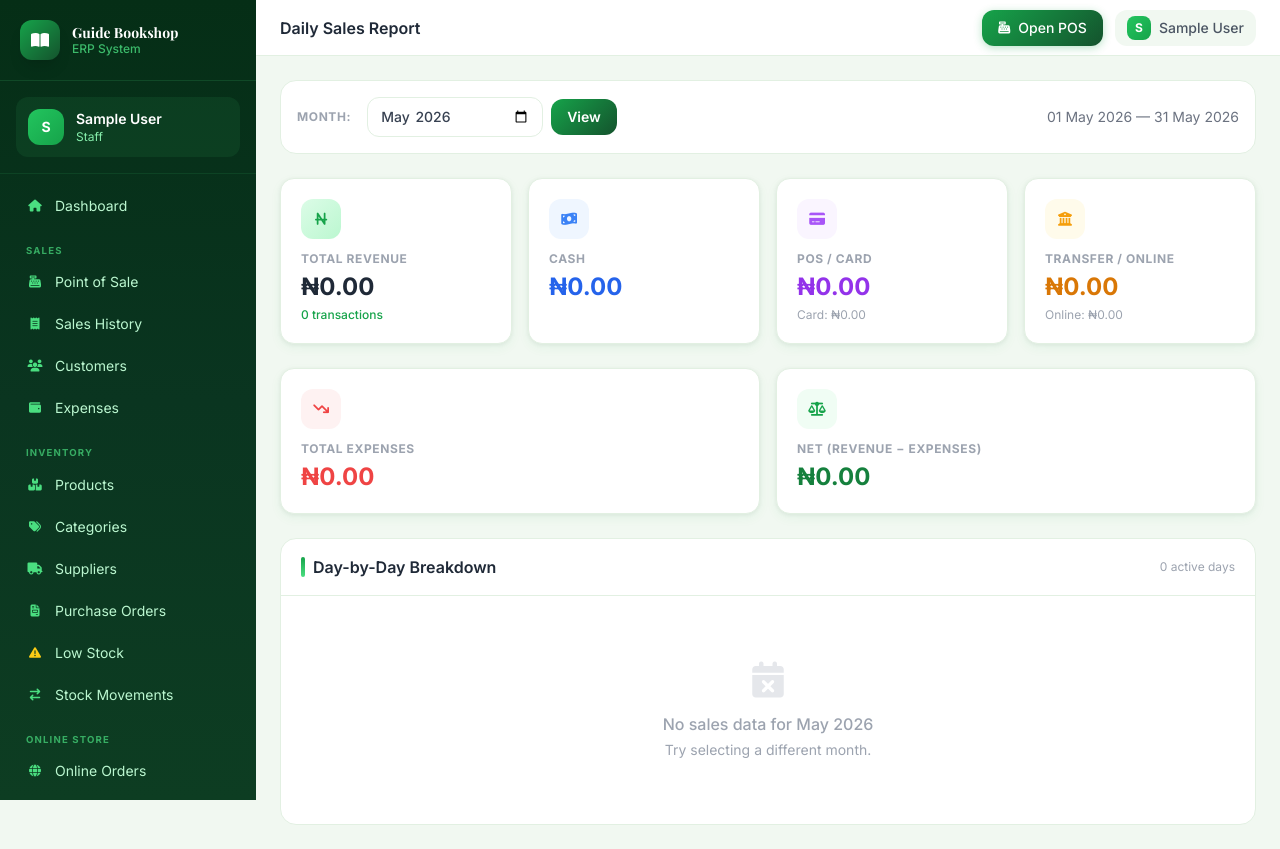
After one commit to Danjuma1/guide-bookshop, a Django app: page /sales/daily-report/ in a window 1280 px wide. The commit adds this page. Run offline with Django 5.2, Linux system fonts and the light colour scheme; a user stored in the database is signed in; data comes from the database, SQL or seed files in the repository; tables that the repository leaves empty hold one stand-in row (values such as "Sample post"); some libraries are stand-ins or nearby versions.

Commit message:
daily and monthly report

```diff
--- a/core/templatetags/custom_filters.py
+++ b/core/templatetags/custom_filters.py
@@ -15,8 +15,8 @@ def in_list(value, csv_string):
 
 @register.filter
 def currency(value):
-    """Format a number as currency with comma thousands separator, no decimals."""
+    """Format a number as currency with comma thousands separator and 2 decimal places."""
     try:
-        return intcomma(int(round(float(value))))
+        return f"{float(value):,.2f}"
     except (ValueError, TypeError):
         return value
--- a/sales/models.py
+++ b/sales/models.py
@@ -118,6 +118,8 @@ class DailySummary(models.Model):
     cash_sales = models.DecimalField(max_digits=12, decimal_places=2, default=0)
     card_sales = models.DecimalField(max_digits=12, decimal_places=2, default=0)
     transfer_sales = models.DecimalField(max_digits=12, decimal_places=2, default=0)
+    pos_sales = models.DecimalField(max_digits=12, decimal_places=2, default=0)
+    online_sales = models.DecimalField(max_digits=12, decimal_places=2, default=0)
     notes = models.TextField(blank=True)
     closed_by = models.ForeignKey(User, on_delete=models.SET_NULL, null=True, blank=True)
     is_closed = models.BooleanField(default=False)
--- a/sales/urls.py
+++ b/sales/urls.py
@@ -19,6 +19,8 @@ urlpatterns = [
     path('expenses/<int:pk>/edit/', views.expense_edit, name='expense_edit'),
     path('expenses/<int:pk>/delete/', views.expense_delete, name='expense_delete'),
     path('reports/', views.reports_view, name='reports'),
+    path('daily-report/', views.daily_report, name='daily_report'),
+    path('daily-report/<str:report_date>/', views.daily_report_detail, name='daily_report_detail'),
     path('api/product-search/', views.product_search_api, name='product_search_api'),
     path('api/process-sale/', views.process_sale_api, name='process_sale_api'),
     path('import/customers/', views.import_customers, name='import_customers'),
--- a/sales/views.py
+++ b/sales/views.py
@@ -580,3 +580,165 @@ def import_customers(request):
 def sale_receipt(request, pk):
     sale = get_object_or_404(Sale, pk=pk)
     return render(request, 'sales/pos_receipt.html', {'sale': sale})
+
+
+@login_required
+@module_required('reports')
+def daily_report(request):
+    today = date.today()
+
+    # Default to current month
+    month = request.GET.get('month', today.strftime('%Y-%m'))
+    try:
+        year, m = map(int, month.split('-'))
+        period_start = date(year, m, 1)
+        if m == 12:
+            period_end = date(year + 1, 1, 1) - timedelta(days=1)
+        else:
+            period_end = date(year, m + 1, 1) - timedelta(days=1)
+    except (ValueError, TypeError):
+        period_start = today.replace(day=1)
+        period_end = today
+        month = today.strftime('%Y-%m')
+
+    # Build one row per active day
+    days_range = (period_end - period_start).days + 1
+    all_days = [period_start + timedelta(days=i) for i in range(days_range)]
+
+    # Fetch all completed sales and expenses in one shot
+    sales_qs = Sale.objects.filter(
+        sale_date__date__gte=period_start,
+        sale_date__date__lte=period_end,
+        status='completed',
+    ).select_related()
+
+    expenses_qs = Expense.objects.filter(
+        expense_date__gte=period_start,
+        expense_date__lte=period_end,
+    )
+
+    # Index by date for fast lookup
+    sales_by_date = {}
+    for s in sales_qs:
+        d = s.sale_date.date()
+        sales_by_date.setdefault(d, []).append(s)
+
+    expenses_by_date = {}
+    for e in expenses_qs:
+        expenses_by_date.setdefault(e.expense_date, []).append(e)
+
+    payment_labels = {
+        'cash': 'Cash',
+        'card': 'Card',
+        'transfer': 'Transfer',
+        'pos': 'POS',
+        'online': 'Online',
+    }
+
+    daily_rows = []
+    period_totals = {k: 0 for k in ['transactions', 'revenue', 'cash', 'card', 'transfer', 'pos', 'online', 'expenses', 'net']}
+
+    for d in all_days:
+        day_sales = sales_by_date.get(d, [])
+        day_expenses = expenses_by_date.get(d, [])
+        if not day_sales and not day_expenses:
+            continue
+
+        breakdown = {k: 0 for k in payment_labels}
+        revenue = 0
+        for s in day_sales:
+            amt = float(s.total_amount)
+            revenue += amt
+            if s.payment_method in breakdown:
+                breakdown[s.payment_method] += amt
+
+        exp_total = sum(float(e.amount) for e in day_expenses)
+        net = revenue - exp_total
+
+        daily_rows.append({
+            'date': d,
+            'transactions': len(day_sales),
+            'revenue': revenue,
+            'breakdown': breakdown,
+            'expenses': exp_total,
+            'net': net,
+        })
+
+        period_totals['transactions'] += len(day_sales)
+        period_totals['revenue'] += revenue
+        for k in payment_labels:
+            period_totals[k] += breakdown[k]
+        period_totals['expenses'] += exp_total
+        period_totals['net'] += net
+
+    # Chart: daily revenue for the period (days with any data)
+    chart_data = [{'date': r['date'].strftime('%d %b'), 'revenue': r['revenue']} for r in daily_rows]
+
+    return render(request, 'sales/daily_report.html', {
+        'daily_rows': daily_rows,
+        'period_totals': period_totals,
+        'chart_data': json.dumps(chart_data),
+        'month': month,
+        'period_start': period_start,
+        'period_end': period_end,
+        'payment_labels': payment_labels,
+    })
+
+
+@login_required
+@module_required('reports')
+def daily_report_detail(request, report_date):
+    try:
+        from datetime import datetime
+        target = datetime.strptime(report_date, '%Y-%m-%d').date()
+    except ValueError:
+        messages.error(request, 'Invalid date format.')
+        return redirect('daily_report')
+
+    sales = Sale.objects.filter(
+        sale_date__date=target,
+        status='completed',
+    ).select_related('customer', 'served_by').prefetch_related('items__product').order_by('sale_date')
+
+    expenses = Expense.objects.filter(expense_date=target).order_by('created_at')
+
+    payment_labels = {
+        'cash': 'Cash',
+        'card': 'Card',
+        'transfer': 'Transfer',
+        'pos': 'POS',
+        'online': 'Online',
+    }
+
+    breakdown = {k: 0 for k in payment_labels}
+    revenue = 0
+    for s in sales:
+        amt = float(s.total_amount)
+        revenue += amt
+        if s.payment_method in breakdown:
+            breakdown[s.payment_method] += amt
+
+    exp_total = sum(float(e.amount) for e in expenses)
+    net = revenue - exp_total
+
+    summary = {
+        'revenue': revenue,
+        'transactions': sales.count(),
+        'breakdown': breakdown,
+        'expenses': exp_total,
+        'net': net,
+    }
+
+    prev_date = target - timedelta(days=1)
+    next_date = target + timedelta(days=1)
+    today = date.today()
+
+    return render(request, 'sales/daily_report_detail.html', {
+        'target': target,
+        'sales': sales,
+        'expenses': expenses,
+        'summary': summary,
+        'payment_labels': payment_labels,
+        'prev_date': prev_date,
+        'next_date': next_date if next_date <= today else None,
+    })
--- a/templates/base_admin.html
+++ b/templates/base_admin.html
@@ -191,6 +191,9 @@
     <a href="{% url 'reports' %}" class="sidebar-link flex items-center gap-3 px-3 py-2.5 rounded-xl text-sm mb-0.5 {% if un == 'reports' %}active{% else %}text-green-200{% endif %}">
       <i class="fas fa-chart-bar w-4 text-center text-green-400 text-xs"></i><span>Reports</span>
     </a>
+    <a href="{% url 'daily_report' %}" class="sidebar-link flex items-center gap-3 px-3 py-2.5 rounded-xl text-sm mb-0.5 {% if un|in_list:'daily_report,daily_report_detail' %}active{% else %}text-green-200{% endif %}">
+      <i class="fas fa-calendar-day w-4 text-center text-green-400 text-xs"></i><span>Daily Report</span>
+    </a>
     {% endif %}
     {% if user_modules.staff %}
     <a href="{% url 'staff_list' %}" class="sidebar-link flex items-center gap-3 px-3 py-2.5 rounded-xl text-sm mb-0.5 {% if un|in_list:'staff_list,staff_add,staff_edit,profile' %}active{% else %}text-green-200{% endif %}">
--- /dev/null
+++ b/templates/sales/daily_report.html
@@ -0,0 +1,297 @@
+{% extends 'base_admin.html' %}
+{% block title %}Daily Sales Report{% endblock %}
+{% block page_title %}Daily Sales Report{% endblock %}
+{% block extra_head %}
+<script src="https://cdn.jsdelivr.net/npm/chart.js@4.4.0/dist/chart.umd.min.js"></script>
+{% endblock %}
+{% block content %}
+<div class="space-y-6">
+
+  <!-- Month Selector -->
+  <div class="bg-white rounded-2xl border border-sage-200 p-4 flex items-center gap-4 flex-wrap">
+    <span class="text-xs font-bold text-gray-400 uppercase tracking-wider">Month:</span>
+    <form method="get" class="flex items-center gap-2">
+      <input type="month" name="month" value="{{ month }}"
+             class="border border-sage-200 rounded-xl px-3 py-2 text-sm font-medium text-gray-700 focus:outline-none focus:ring-2 focus:ring-primary-400">
+      <button type="submit"
+              class="px-4 py-2 rounded-xl text-sm font-semibold text-white transition-all"
+              style="background:linear-gradient(135deg,#16a34a,#14532d)">
+        View
+      </button>
+    </form>
+    <div class="ml-auto text-sm text-gray-500">
+      {{ period_start|date:"d M Y" }} &mdash; {{ period_end|date:"d M Y" }}
+    </div>
+  </div>
+
+  <!-- Period Summary Cards -->
+  <div class="grid grid-cols-2 lg:grid-cols-4 gap-4">
+    <div class="stat-card p-5">
+      <div class="w-10 h-10 rounded-xl flex items-center justify-center mb-3" style="background:linear-gradient(135deg,#dcfce7,#bbf7d0)">
+        <i class="fas fa-naira-sign text-primary-600 text-sm"></i>
+      </div>
+      <div class="text-xs font-bold text-gray-400 uppercase tracking-wider mb-1">Total Revenue</div>
+      <div class="text-2xl font-bold text-gray-800">&#8358;{{ period_totals.revenue|currency }}</div>
+      <div class="text-xs text-primary-600 font-medium mt-1">{{ period_totals.transactions }} transaction{{ period_totals.transactions|pluralize }}</div>
+    </div>
+    <div class="stat-card p-5">
+      <div class="w-10 h-10 rounded-xl flex items-center justify-center mb-3 bg-blue-50">
+        <i class="fas fa-money-bill-wave text-blue-500 text-sm"></i>
+      </div>
+      <div class="text-xs font-bold text-gray-400 uppercase tracking-wider mb-1">Cash</div>
+      <div class="text-2xl font-bold text-blue-600">&#8358;{{ period_totals.cash|currency }}</div>
+    </div>
+    <div class="stat-card p-5">
+      <div class="w-10 h-10 rounded-xl flex items-center justify-center mb-3 bg-purple-50">
+        <i class="fas fa-credit-card text-purple-500 text-sm"></i>
+      </div>
+      <div class="text-xs font-bold text-gray-400 uppercase tracking-wider mb-1">POS / Card</div>
+      <div class="text-2xl font-bold text-purple-600">&#8358;{{ period_totals.pos|currency }}</div>
+      <div class="text-xs text-gray-400 mt-1">Card: &#8358;{{ period_totals.card|currency }}</div>
+    </div>
+    <div class="stat-card p-5">
+      <div class="w-10 h-10 rounded-xl flex items-center justify-center mb-3 bg-amber-50">
+        <i class="fas fa-building-columns text-amber-500 text-sm"></i>
+      </div>
+      <div class="text-xs font-bold text-gray-400 uppercase tracking-wider mb-1">Transfer / Online</div>
+      <div class="text-2xl font-bold text-amber-600">&#8358;{{ period_totals.transfer|currency }}</div>
+      <div class="text-xs text-gray-400 mt-1">Online: &#8358;{{ period_totals.online|currency }}</div>
+    </div>
+  </div>
+
+  <!-- Expenses & Net -->
+  <div class="grid grid-cols-2 gap-4">
+    <div class="stat-card p-5">
+      <div class="w-10 h-10 rounded-xl flex items-center justify-center mb-3 bg-red-50">
+        <i class="fas fa-arrow-trend-down text-red-500 text-sm"></i>
+      </div>
+      <div class="text-xs font-bold text-gray-400 uppercase tracking-wider mb-1">Total Expenses</div>
+      <div class="text-2xl font-bold text-red-500">&#8358;{{ period_totals.expenses|currency }}</div>
+    </div>
+    <div class="stat-card p-5">
+      <div class="w-10 h-10 rounded-xl flex items-center justify-center mb-3 {% if period_totals.net >= 0 %}bg-primary-50{% else %}bg-red-50{% endif %}">
+        <i class="fas fa-scale-balanced {% if period_totals.net >= 0 %}text-primary-600{% else %}text-red-500{% endif %} text-sm"></i>
+      </div>
+      <div class="text-xs font-bold text-gray-400 uppercase tracking-wider mb-1">Net (Revenue &minus; Expenses)</div>
+      <div class="text-2xl font-bold {% if period_totals.net >= 0 %}text-primary-700{% else %}text-red-600{% endif %}">&#8358;{{ period_totals.net|currency }}</div>
+    </div>
+  </div>
+
+  <!-- Revenue Trend Chart -->
+  {% if daily_rows %}
+  <div class="bg-white rounded-2xl border border-sage-200 p-5">
+    <div class="flex items-center gap-2 mb-5">
+      <div class="w-1 h-5 rounded-full" style="background:linear-gradient(#16a34a,#4ade80)"></div>
+      <h3 class="font-semibold text-gray-800">Daily Revenue Trend</h3>
+    </div>
+    <canvas id="dailyChart" height="90"></canvas>
+  </div>
+  {% endif %}
+
+  <!-- Daily Breakdown Table -->
+  <div class="bg-white rounded-2xl border border-sage-200 overflow-hidden">
+    <div class="px-5 py-4 border-b border-sage-200 flex items-center justify-between">
+      <div class="flex items-center gap-2">
+        <div class="w-1 h-5 rounded-full" style="background:linear-gradient(#16a34a,#4ade80)"></div>
+        <h3 class="font-semibold text-gray-800">Day-by-Day Breakdown</h3>
+      </div>
+      <span class="text-xs text-gray-400">{{ daily_rows|length }} active day{{ daily_rows|length|pluralize }}</span>
+    </div>
+
+    {% if daily_rows %}
+    <!-- Desktop -->
+    <div class="hidden lg:block overflow-x-auto">
+      <table class="w-full text-sm">
+        <thead>
+          <tr class="bg-sage-50 border-b border-sage-100">
+            <th class="text-left px-4 py-3 text-xs font-bold text-gray-400 uppercase tracking-wider">Date</th>
+            <th class="text-right px-4 py-3 text-xs font-bold text-gray-400 uppercase tracking-wider">Txns</th>
+            <th class="text-right px-4 py-3 text-xs font-bold text-gray-400 uppercase tracking-wider">Total Sales</th>
+            <th class="text-right px-4 py-3 text-xs font-bold text-gray-400 uppercase tracking-wider">Cash</th>
+            <th class="text-right px-4 py-3 text-xs font-bold text-gray-400 uppercase tracking-wider">Card</th>
+            <th class="text-right px-4 py-3 text-xs font-bold text-gray-400 uppercase tracking-wider">Transfer</th>
+            <th class="text-right px-4 py-3 text-xs font-bold text-gray-400 uppercase tracking-wider">POS</th>
+            <th class="text-right px-4 py-3 text-xs font-bold text-gray-400 uppercase tracking-wider">Online</th>
+            <th class="text-right px-4 py-3 text-xs font-bold text-gray-400 uppercase tracking-wider">Expenses</th>
+            <th class="text-right px-4 py-3 text-xs font-bold text-gray-400 uppercase tracking-wider">Net</th>
+            <th class="px-4 py-3"></th>
+          </tr>
+        </thead>
+        <tbody>
+          {% for row in daily_rows %}
+          <tr class="border-b border-sage-50 hover:bg-sage-50 transition-colors">
+            <td class="px-4 py-3">
+              <div class="font-semibold text-gray-800">{{ row.date|date:"D, d M Y" }}</div>
+              {% if row.date == today %}<span class="text-xs text-primary-600 font-medium">Today</span>{% endif %}
+            </td>
+            <td class="px-4 py-3 text-right font-bold text-gray-700">{{ row.transactions }}</td>
+            <td class="px-4 py-3 text-right font-bold text-gray-800">&#8358;{{ row.revenue|currency }}</td>
+            <td class="px-4 py-3 text-right text-blue-600 font-medium">
+              {% if row.breakdown.cash > 0 %}&#8358;{{ row.breakdown.cash|currency }}{% else %}&mdash;{% endif %}
+            </td>
+            <td class="px-4 py-3 text-right text-indigo-600 font-medium">
+              {% if row.breakdown.card > 0 %}&#8358;{{ row.breakdown.card|currency }}{% else %}&mdash;{% endif %}
+            </td>
+            <td class="px-4 py-3 text-right text-amber-600 font-medium">
+              {% if row.breakdown.transfer > 0 %}&#8358;{{ row.breakdown.transfer|currency }}{% else %}&mdash;{% endif %}
+            </td>
+            <td class="px-4 py-3 text-right text-purple-600 font-medium">
+              {% if row.breakdown.pos > 0 %}&#8358;{{ row.breakdown.pos|currency }}{% else %}&mdash;{% endif %}
+            </td>
+            <td class="px-4 py-3 text-right text-teal-600 font-medium">
+              {% if row.breakdown.online > 0 %}&#8358;{{ row.breakdown.online|currency }}{% else %}&mdash;{% endif %}
+            </td>
+            <td class="px-4 py-3 text-right text-red-500 font-medium">
+              {% if row.expenses > 0 %}&#8358;{{ row.expenses|currency }}{% else %}&mdash;{% endif %}
+            </td>
+            <td class="px-4 py-3 text-right font-bold {% if row.net >= 0 %}text-primary-700{% else %}text-red-600{% endif %}">
+              &#8358;{{ row.net|currency }}
+            </td>
+            <td class="px-4 py-3 text-right">
+              <a href="{% url 'daily_report_detail' row.date|date:'Y-m-d' %}"
+                 class="inline-flex items-center gap-1 text-xs font-semibold text-primary-700 hover:text-primary-900 px-2.5 py-1.5 rounded-lg bg-primary-50 hover:bg-primary-100 transition-colors">
+                View <i class="fas fa-arrow-right text-xs"></i>
+              </a>
+            </td>
+          </tr>
+          {% endfor %}
+        </tbody>
+        <!-- Totals row -->
+        <tfoot>
+          <tr class="bg-sage-100 border-t-2 border-sage-200">
+            <td class="px-4 py-3 font-bold text-gray-700 text-xs uppercase tracking-wider">Period Total</td>
+            <td class="px-4 py-3 text-right font-bold text-gray-800">{{ period_totals.transactions }}</td>
+            <td class="px-4 py-3 text-right font-bold text-gray-800">&#8358;{{ period_totals.revenue|currency }}</td>
+            <td class="px-4 py-3 text-right font-bold text-blue-700">&#8358;{{ period_totals.cash|currency }}</td>
+            <td class="px-4 py-3 text-right font-bold text-indigo-700">&#8358;{{ period_totals.card|currency }}</td>
+            <td class="px-4 py-3 text-right font-bold text-amber-700">&#8358;{{ period_totals.transfer|currency }}</td>
+            <td class="px-4 py-3 text-right font-bold text-purple-700">&#8358;{{ period_totals.pos|currency }}</td>
+            <td class="px-4 py-3 text-right font-bold text-teal-700">&#8358;{{ period_totals.online|currency }}</td>
+            <td class="px-4 py-3 text-right font-bold text-red-600">&#8358;{{ period_totals.expenses|currency }}</td>
+            <td class="px-4 py-3 text-right font-bold {% if period_totals.net >= 0 %}text-primary-800{% else %}text-red-700{% endif %}">&#8358;{{ period_totals.net|currency }}</td>
+            <td></td>
+          </tr>
+        </tfoot>
+      </table>
+    </div>
+
+    <!-- Mobile -->
+    <div class="lg:hidden divide-y divide-sage-100">
+      {% for row in daily_rows %}
+      <div class="p-4">
+        <div class="flex items-center justify-between mb-3">
+          <div>
+            <div class="font-semibold text-gray-800 text-sm">{{ row.date|date:"D, d M Y" }}</div>
+            <div class="text-xs text-gray-400 mt-0.5">{{ row.transactions }} transaction{{ row.transactions|pluralize }}</div>
+          </div>
+          <a href="{% url 'daily_report_detail' row.date|date:'Y-m-d' %}"
+             class="text-xs font-semibold text-primary-700 px-3 py-1.5 rounded-lg bg-primary-50 hover:bg-primary-100 transition-colors">
+            Details
+          </a>
+        </div>
+        <div class="grid grid-cols-2 gap-2 text-xs">
+          <div class="bg-sage-50 rounded-xl p-2.5">
+            <div class="text-gray-400 font-medium mb-0.5">Total Sales</div>
+            <div class="font-bold text-gray-800">&#8358;{{ row.revenue|currency }}</div>
+          </div>
+          <div class="bg-blue-50 rounded-xl p-2.5">
+            <div class="text-gray-400 font-medium mb-0.5">Cash</div>
+            <div class="font-bold text-blue-700">&#8358;{{ row.breakdown.cash|currency }}</div>
+          </div>
+          <div class="bg-purple-50 rounded-xl p-2.5">
+            <div class="text-gray-400 font-medium mb-0.5">POS</div>
+            <div class="font-bold text-purple-700">&#8358;{{ row.breakdown.pos|currency }}</div>
+          </div>
+          <div class="bg-amber-50 rounded-xl p-2.5">
+            <div class="text-gray-400 font-medium mb-0.5">Transfer</div>
+            <div class="font-bold text-amber-700">&#8358;{{ row.breakdown.transfer|currency }}</div>
+          </div>
+          {% if row.breakdown.card > 0 %}
+          <div class="bg-indigo-50 rounded-xl p-2.5">
+            <div class="text-gray-400 font-medium mb-0.5">Card</div>
+            <div class="font-bold text-indigo-700">&#8358;{{ row.breakdown.card|currency }}</div>
+          </div>
+          {% endif %}
+          {% if row.breakdown.online > 0 %}
+          <div class="bg-teal-50 rounded-xl p-2.5">
+            <div class="text-gray-400 font-medium mb-0.5">Online</div>
+            <div class="font-bold text-teal-700">&#8358;{{ row.breakdown.online|currency }}</div>
+          </div>
+          {% endif %}
+          <div class="bg-red-50 rounded-xl p-2.5">
+            <div class="text-gray-400 font-medium mb-0.5">Expenses</div>
+            <div class="font-bold text-red-600">&#8358;{{ row.expenses|currency }}</div>
+          </div>
+          <div class="{% if row.net >= 0 %}bg-primary-50{% else %}bg-red-50{% endif %} rounded-xl p-2.5">
+            <div class="text-gray-400 font-medium mb-0.5">Net</div>
+            <div class="font-bold {% if row.net >= 0 %}text-primary-700{% else %}text-red-600{% endif %}">&#8358;{{ row.net|currency }}</div>
+          </div>
+        </div>
+      </div>
+      {% endfor %}
+    </div>
+
+    {% else %}
+    <div class="p-16 text-center text-gray-400">
+      <i class="fas fa-calendar-xmark text-4xl mb-3 block text-gray-200"></i>
+      <div class="font-medium">No sales data for {{ period_start|date:"F Y" }}</div>
+      <div class="text-sm mt-1">Try selecting a different month.</div>
+    </div>
+    {% endif %}
+  </div>
+</div>
+{% endblock %}
+
+{% block extra_js %}
+{% if daily_rows %}
+<script>
+const chartData = {{ chart_data }};
+new Chart(document.getElementById('dailyChart'), {
+  type: 'bar',
+  data: {
+    labels: chartData.map(d => d.date),
+    datasets: [{
+      label: 'Revenue',
+      data: chartData.map(d => d.revenue),
+      backgroundColor: function(ctx) {
+        const chart = ctx.chart;
+        const {ctx: c, chartArea} = chart;
+        if (!chartArea) return 'rgba(22,163,74,0.7)';
+        const g = c.createLinearGradient(0, chartArea.top, 0, chartArea.bottom);
+        g.addColorStop(0, 'rgba(22,163,74,0.85)');
+        g.addColorStop(1, 'rgba(22,163,74,0.3)');
+        return g;
+      },
+      borderRadius: 6,
+      borderSkipped: false,
+    }]
+  },
+  options: {
+    responsive: true,
+    plugins: {
+      legend: { display: false },
+      tooltip: {
+        backgroundColor: '#052e16',
+        padding: 12,
+        cornerRadius: 10,
+        callbacks: { label: v => ' ₦' + v.parsed.y.toLocaleString(undefined, {minimumFractionDigits:2}) }
+      }
+    },
+    scales: {
+      y: {
+        beginAtZero: true,
+        grid: { color: '#e2f0e2', drawBorder: false },
+        ticks: { callback: v => '₦' + (v >= 1000 ? (v/1000).toFixed(0)+'k' : v), font: { size: 10 }, color: '#9ca3af' },
+        border: { display: false }
+      },
+      x: {
+        grid: { display: false },
+        ticks: { font: { size: 10 }, color: '#9ca3af', maxRotation: 45, minRotation: 30 },
+        border: { display: false }
+      }
+    }
+  }
+});
+</script>
+{% endif %}
+{% endblock %}
```
Also changed, not shown: templates/sales/daily_report_detail.html (added, +258 -0 lines), sales/migrations/0002_dailysummary_online_sales_dailysummary_pos_sales.py (added).
